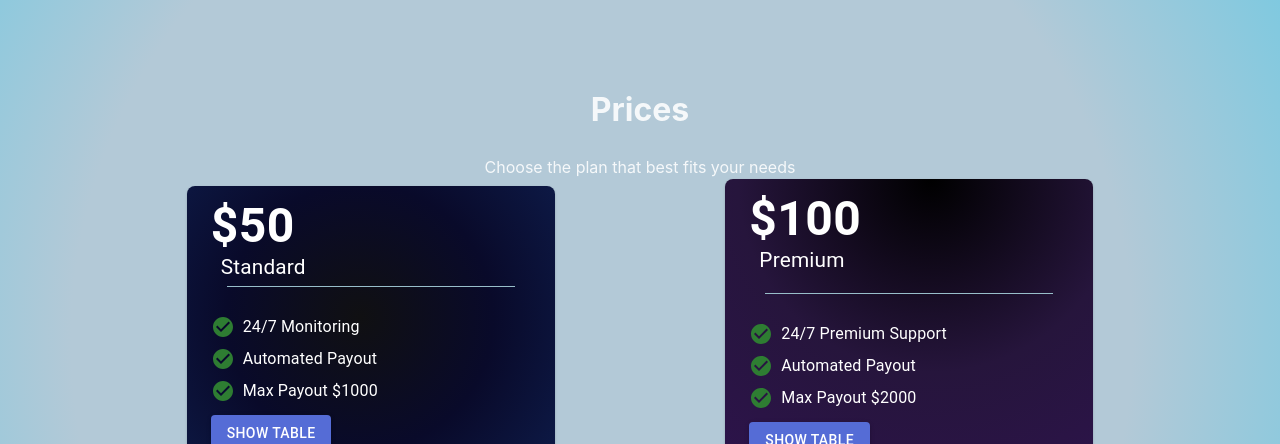
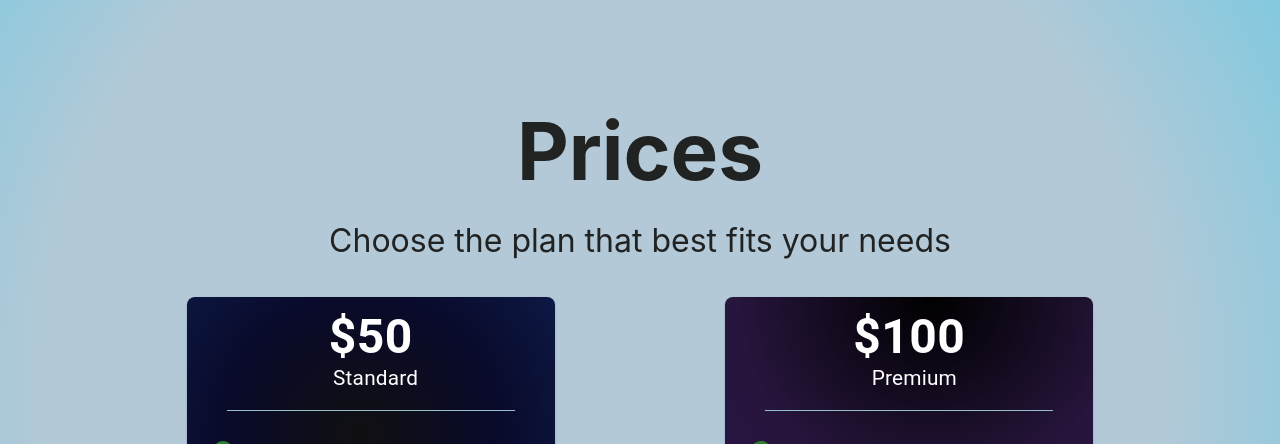
Before and after one commit to ControlYourPotatoes/redfield-react, a React (Vite) app: page /Prices in a window 1280 px wide. Shown: the part 250-694 px from the top of the page. Built offline with nearby package versions, Linux system fonts and the light colour scheme; no server answers.

Commit message:
Update Prices page and PricingCards component

```diff
--- a/src/components/pages/Prices.tsx
+++ b/src/components/pages/Prices.tsx
@@ -8,9 +8,11 @@ const Prices: React.FC = () => {
     return (
 
         <div style={{paddingTop: '20em'}}>
+            <Box sx={{p:'1em'}} >
+                <h1 style={{ marginTop: '5px', textAlign: 'center', fontSize: '5rem', color:'#212222'}}>Prices</h1>
+                <p style={{ textAlign: 'center', fontSize: '2rem', color:'#212222', marginTop:'-3rem'}}>Choose the plan that best fits your needs</p>
+            </Box>
 
-            <h1 style={{ marginTop: '16px', textAlign: 'center'}}>Prices</h1>
-            <p style={{ textAlign: 'center'}}>Choose the plan that best fits your needs</p>
 
             <PricingCards />
 
--- a/src/components/pages/PricingCards.tsx
+++ b/src/components/pages/PricingCards.tsx
@@ -24,9 +24,11 @@ const PricingCards = () => {
                     }}>
                         <CardContent sx={{ p: 0 }}>
                             <div style={{display: '',justifyContent: 'center', marginBottom: 2,flexDirection: 'column'}}>
+                            <Typography sx={{display: 'flex',justifyContent: 'center',mb: 2,flexDirection: 'column',textAlign: 'center'}}>
+                                <Typography sx={{fontSize: '3rem',lineHeight: '2rem',fontWeight: 700,color: '#fff'}}>$50</Typography>
+                                <Typography sx={{ color: '#fff', paddingTop: '10px', ml:'10px', fontSize: '1.3rem'}}>Standard</Typography>
+                            </Typography>
 
-                            <Typography sx={{fontSize: '3rem',lineHeight: '2rem',fontWeight: 700,color: '#fff',}}>$50</Typography>
-                            <Typography sx={{ color: '#fff', paddingTop: '10px', ml:'10px', fontSize: '1.3rem',}}>Standard</Typography>
                             </div>
 
                             <Divider variant="middle" color='lightblue' />
@@ -61,7 +63,7 @@ const PricingCards = () => {
                         p: '1.5rem',
                     }}>
                     <CardContent sx={{ p: 0 }}>
-                        <Typography sx={{display: 'flex',justifyContent: 'center',mb: 2,flexDirection: 'column'}}>
+                        <Typography sx={{display: 'flex',justifyContent: 'center',mb: 2,flexDirection: 'column',textAlign: 'center'}}>
                             <Typography sx={{ fontSize: '3rem', lineHeight: '2rem', fontWeight: 700, color: '#fff', }}>$100</Typography>
                             <Typography sx={{ color: '#fff', paddingTop: '10px', ml: '10px', fontSize: '1.3rem' }}>Premium</Typography>
                         </Typography>
```
